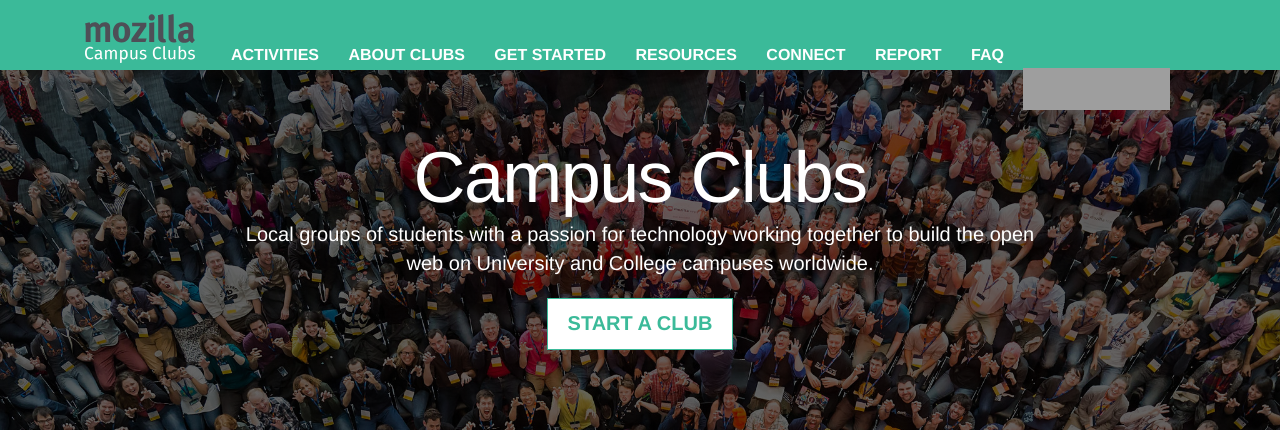
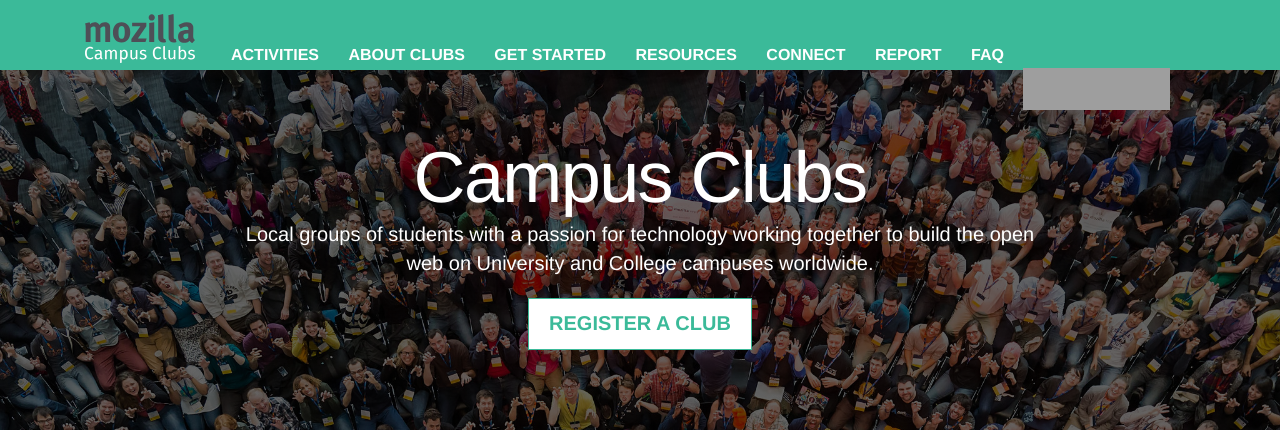
Before and after one commit to mozilla/mozilla-campus-clubs, a Jekyll site: the page built from index.html, in a window 1280 px wide and 900 px high, cut to the strip 0-438 px from the top of the window. Built offline with Jekyll 4.4.1, drawn with Linux system fonts in a browser that asks for light colours; some web fonts are replaced; grey boxes are pictures that could not be loaded.

Commit message:
Change "start a club" to "Register a Club"
My logic - it is friendly to both new and existing clubs. Debate?

```diff
--- a/_includes/jumbotron.html
+++ b/_includes/jumbotron.html
@@ -5,6 +5,6 @@
     on University and College campuses worldwide.
   </p>
   <p class="lead">
-    <a class="btn btn-primary btn-lg" href="https://docs.google.com/forms/d/e/1FAIpQLSfBlMnvOVn6xUMrvBgYWJaEg4npDLUFkhbusLorfZ4BqSJgJQ/viewform" role="button">Start a Club</a>
+    <a class="btn btn-primary btn-lg" href="https://docs.google.com/forms/d/e/1FAIpQLSfBlMnvOVn6xUMrvBgYWJaEg4npDLUFkhbusLorfZ4BqSJgJQ/viewform" role="button">Register a Club</a>
   </p>
 </div>
```
